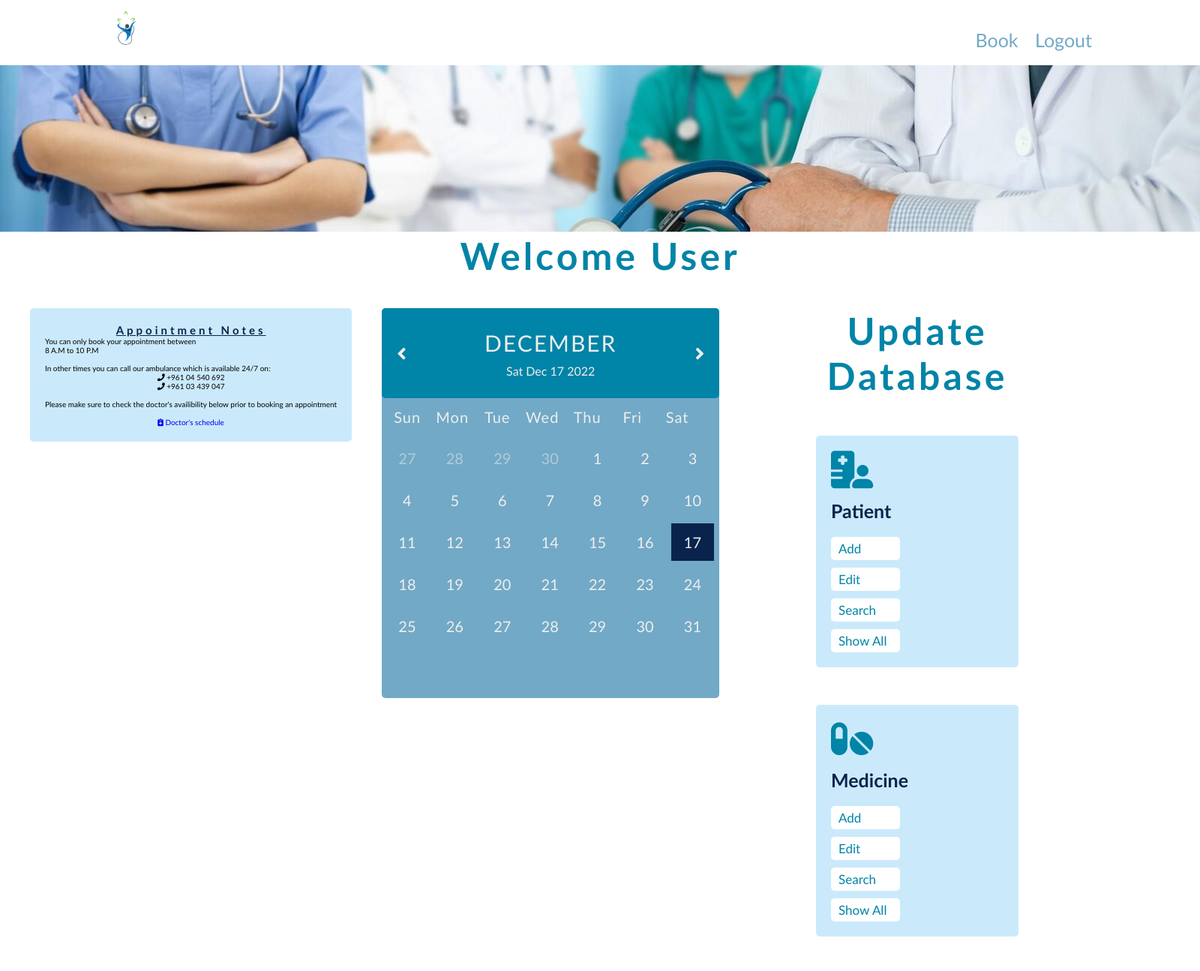
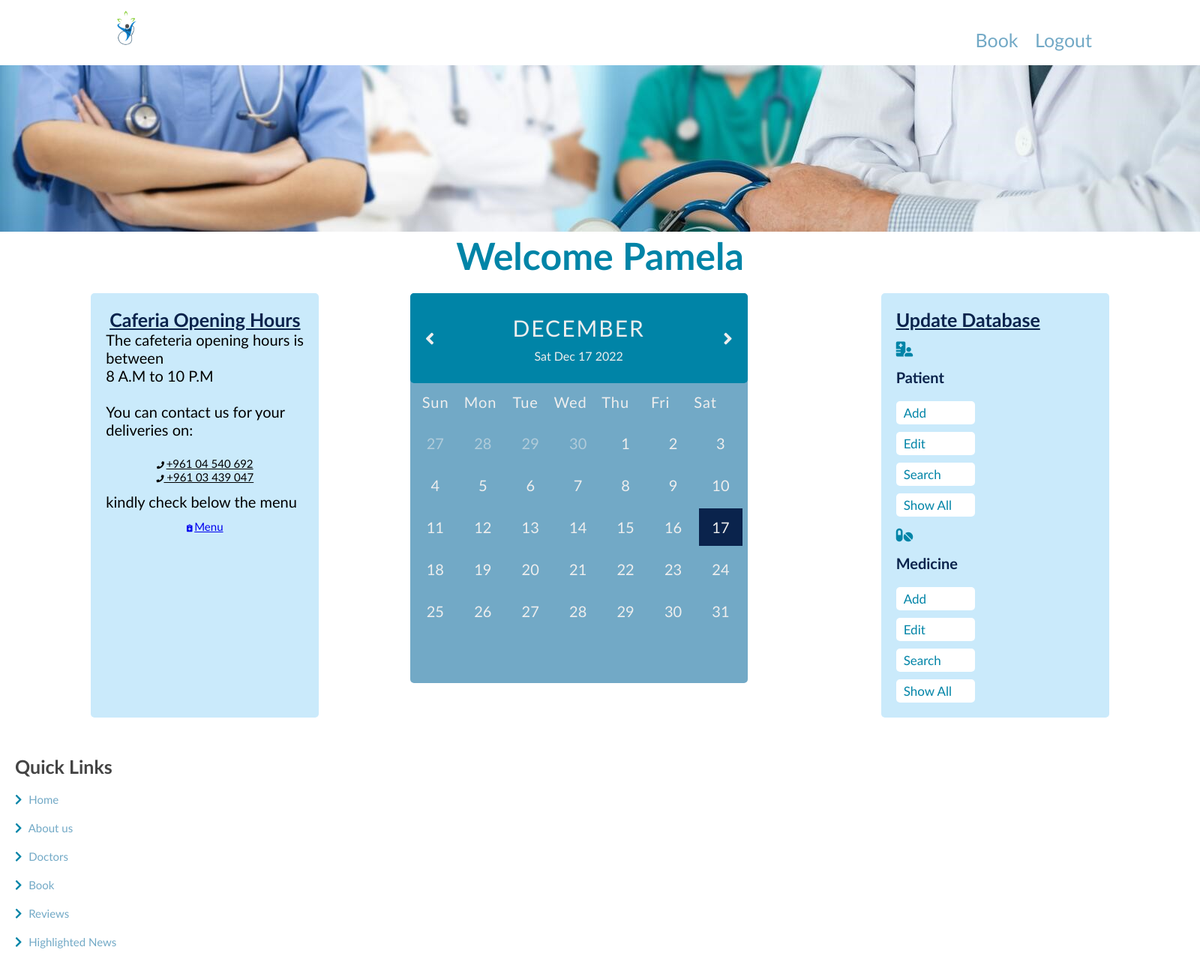
Before and after one commit to AnasHoneini/COE418_DB_Project, a Flask app: page /staffPage in a window 1600 px wide. Shown: the whole page at 75% size. Before the commit the page ends 1249 px from the top, so only its background shows below. Run offline with Flask 2, Linux system fonts and the light colour scheme; some libraries are stand-ins or nearby versions.

Commit message:
finalizing staff page and adding new pages

```diff
--- a/Server/app/static/css/base.css
+++ b/Server/app/static/css/base.css
@@ -43,7 +43,6 @@ section{
     padding-bottom: 0rem;
     color:#0084a7;
     font-size: 5rem;
-    letter-spacing: .4rem;
 }
 
 .heading span{
--- a/Server/app/static/css/staff.css
+++ b/Server/app/static/css/staff.css
@@ -26,79 +26,79 @@
   font-size: 5rem;
 }
 
-.row {
-  display: flex;
-}
-.row .side-container {
+
+
+.row .full-box {
   display: grid;
   grid-template-columns: repeat(auto-fit, minmax(30rem, 1fr));
   gap: 2rem;
+
 }
-
-.row .side-container .box_side {
+.row .full-box .box-side {
+  padding: 2rem;
   text-align: center;
   background: var(--lightestblue);
   border-radius: 0.5rem;
-  padding: 2rem;
+  width : 60%;
+  margin-left: 20%;
+
 }
 
-.row .side-container .box_side h1 {
+.row .full-box .box-side h1 {
   color: var(--color-primary-dark);
+  font-size: 2.5rem;
+  text-decoration: underline;
+}
+
+.row .full-box .box-side .txt {
+  text-align: left;
+  font-size: 2rem;
+}
+.row .full-box .box-side span {
+  text-align: left;
   font-size: 1.5rem;
   text-decoration: underline;
 }
+/* styling for left side*/
 
-.row .side-container .box_side p {
+.row .full-box .function .box-side {
+  padding: 2rem;
+  text-align: center;
+  background: var(--lightestblue);
+  border-radius: 0.5rem;
+  width : 60%;
   text-align: left;
+
 }
 
-/* styling for left side*/
+.row .full-box .function .box-side .box1 i {
+  color: var(--midblue);
+  font-size: 2rem;
+  padding-bottom: 1.5rem;
+  padding-top: 1.5rem;
 
-.row .function .box-container {
-  display: grid;
-  grid-template-columns: repeat(auto-fit, minmax(27rem, 1fr));
-  gap: 5rem;
-  padding-left: 20%;
-  padding-right: 20%;
 }
 
-.row .function .box-container .box {
-  background: var(--lightestblue);
-  border-radius: 0.5rem;
-  padding: 2rem;
-}
+.row .full-box .function .box-side .box1 h3 {
+  color: var(--darkblue);
+  font-size: 2rem;
+  padding-bottom: 1rem;
 
-.row .function .box-container .box i {
-  color: var(--midblue);
-  font-size: 5rem;
-  padding-bottom: 0.5rem;
-}
-
-.row .function .box-container .box h3 {
-  color: var(--darkblue);
-  font-size: 2.5rem;
-  padding: 1rem 0;
-}
-
-
-.row .function .box-container .box p {
-  color: var(--light-color);
-  font-size: 1.4rem;
-  line-height: 2;
-  text-align: center;
 }
 
 /*calendar css*/
 
-.calendar {
+.row .full-box .box-mid .calendar {
   color: rgb(238, 238, 238);
   width: 45rem;
   height: 52rem;
   background-color: var(--light-color);
   border-radius: 0.5rem;
+
+
 }
 
-.month {
+.row .full-box .box-mid .month {
   width: 100%;
   height: 12rem;
   background-color: var(--blue);
@@ -110,12 +110,12 @@
   border-radius: 0.5rem;
 }
 
-.month i {
+.row .full-box .box-mid .month i {
   font-size: 2.5rem;
   cursor: pointer;
 }
 
-.month h1 {
+.row .full-box .box-mid .month h1 {
   font-size: 3rem;
   font-weight: 400;
   text-transform: uppercase;
@@ -123,11 +123,11 @@
   margin-bottom: 1rem;
 }
 
-.month p {
+.row .full-box .box-mid .month p {
   font-size: 1.6rem;
 }
 
-.weekdays {
+.row .full-box .box-mid .weekdays {
   width: 100%;
   height: 5rem;
   padding: 0 0.4rem;
@@ -135,7 +135,7 @@
   align-items: center;
 }
 
-.weekdays div {
+.row .full-box .box-mid .weekdays div {
   font-size: 2rem;
   font-weight: 400;
   letter-spacing: 0.1rem;
@@ -145,14 +145,14 @@
   align-items: center;
 }
 
-.days {
+.row .full-box .box-mid .days {
   width: 100%;
   display: flex;
   flex-wrap: wrap;
   padding: 0.2rem;
 }
 
-.days div {
+.row .full-box .box-mid .days div {
   font-size: 2rem;
   margin: 0.3rem;
   width: calc(40.2rem / 7);
@@ -164,18 +164,18 @@
   transition: background-color 0.2s;
 }
 
-.days div:hover:not(.today) {
+.row .full-box .box-mid .days div:hover:not(.today) {
   background-color: var(--darkblue);
   border: 0.2rem solid #777;
   cursor: pointer;
 }
 
-.prev-date,
-.next-date {
+.row .full-box .box-mid .prev-date,
+.row .full-box .box-mid .next-date {
   opacity: 0.5;
 }
 
-.today {
+.row .full-box .box-mid .today {
   background-color: var(--darkblue);
 }
 
@@ -196,12 +196,33 @@
   color: rgba(255, 255, 255, 0.724);
 }
 
-@media only screen and (max-width: 1200px) {
-  /*Tablets [601px -> 1200px]*/
+
+.footer .box-container {
+  display: grid;
+  grid-template-columns: repeat(auto-fit, minmax(22rem, 1fr));
+  gap: 2rem;
+
 }
-@media only screen and (max-width: 600px) {
-  /*Big smartphones [426px -> 600px]*/
+
+.footer .box-container .box h3 {
+  font-size: 2.5rem;
+  color: var(--black);
+  padding: 1rem 0;
 }
-@media only screen and (max-width: 425px) {
-  /*Small smartphones [325px -> 425px]*/
+
+.footer .box-container .box a {
+  display: block;
+  font-size: 1.5rem;
+  color: var(--light-color);
+  padding: 1rem 0;
 }
+
+.footer .box-container .box a i {
+  padding-right: 0.5rem;
+  color: var(--midblue);
+
+}
+/*Animation on hover on links in footer*/
+.footer .box-container .box a:hover i {
+  padding-right: 2rem;
+}
--- a/Server/app/templates/public/templates/staffPage.html
+++ b/Server/app/templates/public/templates/staffPage.html
@@ -27,40 +27,38 @@
     <header class="home" id="home">
       <div class="image">
         <img src="{{ url_for('static', filename='img/staff.jpg') }}" />
-        <h1 class="heading">Welcome User</h1>
+        <h1 class="heading">Welcome Pamela</h1>
       </div>
     </header>
 
     <section class="row" id="row">
-      <section class="child_left">
+      <div class="full-box">
+        <div class="box-side">
+          <h1 class="heading_staff">Caferia Opening Hours</h1>
+          <p class="txt">
+            The cafeteria opening hours is between <br>
+            8 A.M to 10 P.M <br><br>
+            You can contact us for your deliveries
+            on:
+            <br><br>
+          </p>
+          <i class="fas fa-phone"></i> <span> +961 04 540 692 </span> <br>
+          <i class="fas fa-phone"></i><span>  +961 03 439 047</span>  <br>
 
-        <div class="side-container">
-          <div class="box_side">
-            <h1 class="heading">Appointment Notes</h1>
-            <p class="text">
-              You can only book your appointment between <br>
-              8 A.M to 10 P.M <br><br >
-              In other times you can call our ambulance which is available 24/7
-              on:
+          <hr>
           <br>
-            </p>
-            <i class="fas fa-phone"></i> +961 04 540 692 <br >
-            <i class="fas fa-phone"></i> +961 03 439 047 <br >
-            <br >
-            <hr>
-            <p class="text">
-              Please make sure to check the doctor's availibility below prior to
-              booking an appointment
+          <p class="txt">
+            kindly check below the menu
+            <br>
           </p>
           <br>
           <a href="#"
-              ><i class="fas fa-notes-medical"></i> Doctor's schedule
+            ><i class="fas fa-notes-medical"></i> <span>Menu</span>
           </a>
         </div>
-        </div>
-      </section>
+
         <!-- Calendar-->
-      <section class="child_mid">
+        <div class="box-mid">
           <div class="calendar">
             <div class="month">
               <i class="fas fa-angle-left prev"></i>
@@ -81,13 +79,13 @@
             </div>
             <div class="days"></div>
           </div>
-      </section>
+        </div>
 
         <!-- Function Section Starts -->
-      <section class="function" id="function">
-        <div class="box-container">
-          <h1 class="heading">Update Database</h1>
-          <div class="box">
+        <div class="function" id="function">
+          <div class="box-side">
+            <h1>Update Database</h1>
+            <div class="box1">
               <i class="fa-solid fa-hospital-user"></i>
               <h3>Patient</h3>
               <a href="#" class="btn2"> Add </a> <br />
@@ -96,7 +94,7 @@
               <a href="#" class="btn2"> Show All </a>
             </div>
 
-          <div class="box">
+            <div class="box1">
               <i class="fas fa-pills"></i>
               <h3>Medicine</h3>
               <a href="#" class="btn2"> Add </a> <br />
@@ -105,12 +103,13 @@
               <a href="#" class="btn2"> Show All </a>
             </div>
           </div>
-      </section>
+        </div>
+      </div>
 
       <!-- Functions Section Ends -->
     </section>
 
-    <!-- Footer Section Starts
+    <!-- Footer Section Starts -->
     <section class="footer">
       <div class="box-container">
         <div class="box">
@@ -125,7 +124,7 @@
           </a>
         </div>
       </div>
-    </section>-->
+    </section>
     <!-- Footer Section Ends -->
 
     <script src="{{ url_for('static', filename='js/script.js') }}"></script>
```
Also changed, not shown: Server/app/static/css/medicine.css (added, +148 -0 lines), Server/app/static/css/patient.css (added, +147 -0 lines), Server/app/templates/public/templates/newmedicine.html (added, +63 -0 lines), Server/app/templates/public/templates/newpatient.html (added, +112 -0 lines), Server/app/static/img/back.jpg (added), Server/app/static/img/medwall.jpg (added). Lines whose indentation alone changed are shown as unchanged.
